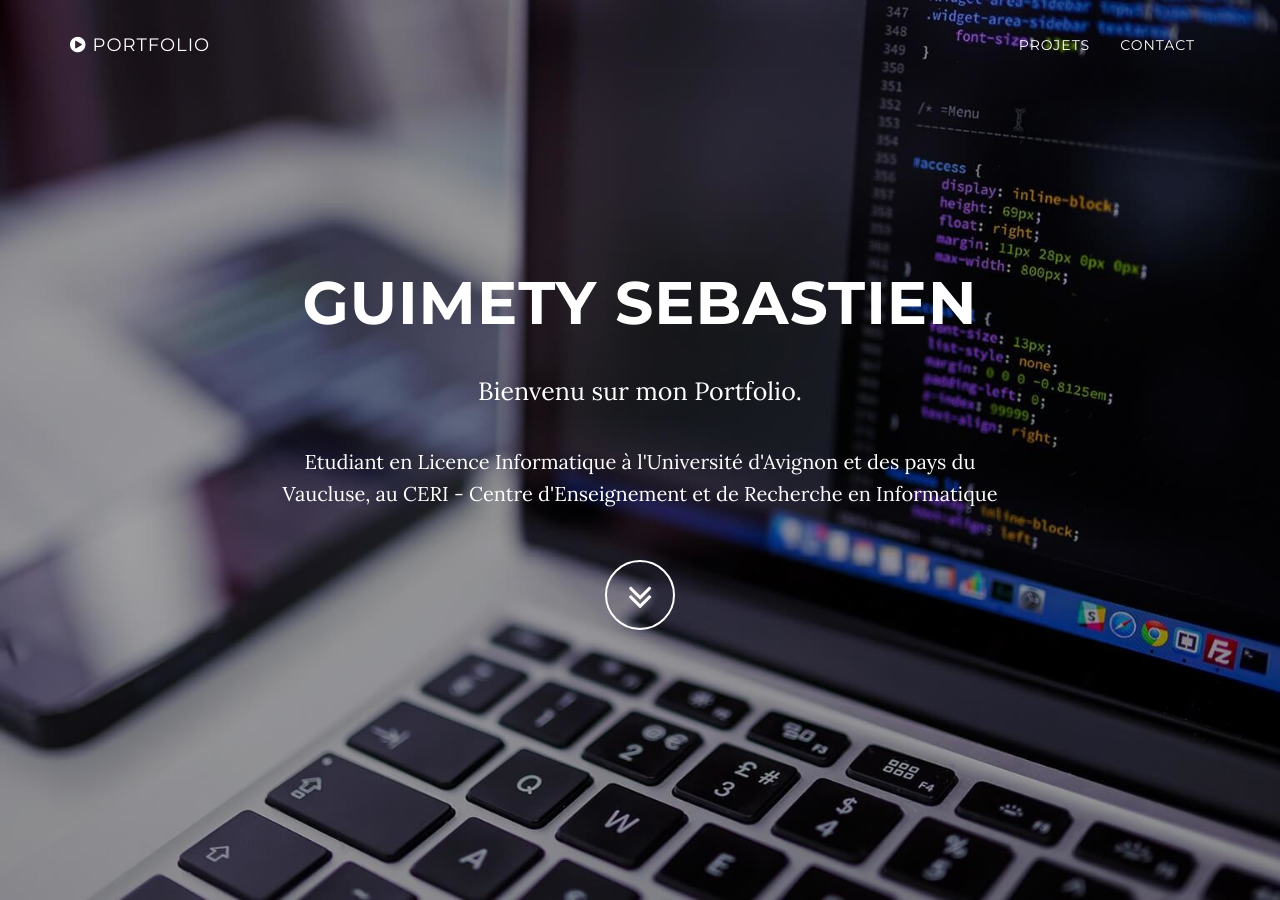
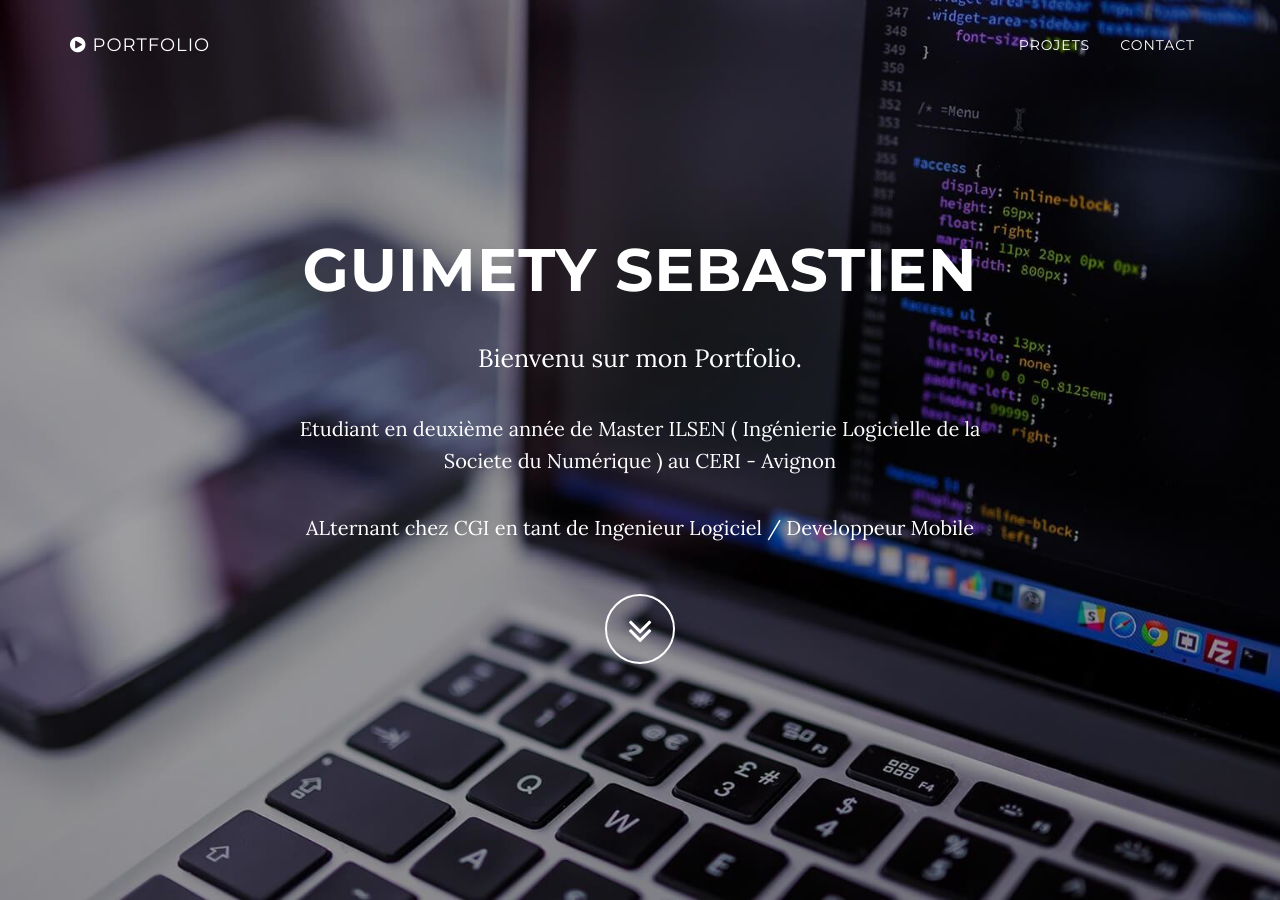
Before and after one commit to SebastienGuimety/Portfolio, a Jekyll site: the page built from index.html, in a window 1280 px wide and 900 px high. Built offline with Jekyll 4.4.1, drawn with Linux system fonts in a browser that asks for light colours; nearby versions of some CDN libraries; library files that are not in the unit come from our copies; a style sheet for code colours, icons or effects is not loaded.

Commit message:
Update header.html

```diff
--- a/_includes/header.html
+++ b/_includes/header.html
@@ -6,7 +6,8 @@
                     <div class="col-md-8 col-md-offset-2">
                         <h3 class="brand-heading" style="font-size: 60px;">GUIMETY Sebastien</h3>
                         <p class="intro-text">Bienvenu sur mon Portfolio.<br>
-                        <p>Etudiant en Licence Informatique à l'Université d'Avignon et des pays du Vaucluse, au CERI - Centre d'Enseignement et de Recherche en Informatique</p>
+                        <p>Etudiant en deuxième année de Master ILSEN ( Ingénierie Logicielle de la Societe du Numérique ) au CERI - Avignon</p>
+                        <p>ALternant chez CGI en tant de Ingenieur Logiciel / Developpeur Mobile</p>
                         <a href="#about" class="btn btn-circle page-scroll">
                             <i class="fa fa-angle-double-down animated"></i>
                         </a>
```
